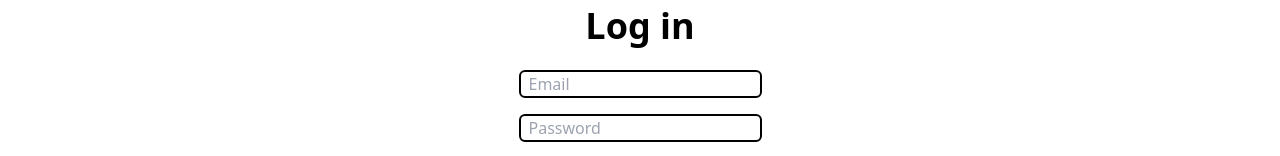
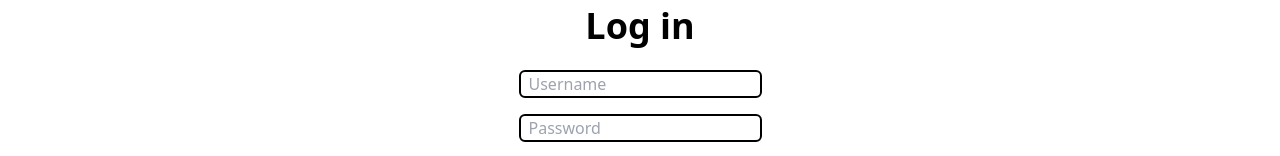
Before and after one commit to papyr-app/frontend, a SvelteKit app: page /login in a window 1280 px wide. Shown: the part 348-504 px from the top of the page. Built offline with nearby package versions, Linux system fonts and the light colour scheme.

Commit message:
API setup WIP

```diff
--- /dev/null
+++ b/src/routes/login/+page.server.ts
@@ -0,0 +1,26 @@
+import type { Actions } from './$types';
+import { error } from '@sveltejs/kit';
+
+export const actions = {
+	default: async ({ request }) => {
+		const formData = await request.formData();
+		const username = formData.get('username');
+		const password = formData.get('password');
+
+		const response = await fetch('http://localhost:5000/api/auth/login', {
+			method: 'POST',
+			headers: {
+				'Content-Type': 'application/json'
+			},
+			body: JSON.stringify({ username, password })
+		});
+
+		if (!response.ok) {
+			const err = await response.json();
+			console.log(err);
+			error(400, err.error);
+		}
+
+		// const data = await response.json();
+	}
+} satisfies Actions;
--- a/src/routes/login/+page.svelte
+++ b/src/routes/login/+page.svelte
@@ -1,21 +1,16 @@
-<script type="ts">
-</script>
-
 <div class="container flex-grow mx-auto flex flex-col items-center justify-center">
 	<h1 class="my-4">Log in</h1>
-	<form class="flex flex-col items-center">
+	<form method="POST" class="flex flex-col items-center">
 		<input
 			class="border-black border-2 rounded-md my-2 pl-2"
-			type="email"
-			id="email"
-			name="email"
-			placeholder="Email"
+			type="text"
+			name="username"
+			placeholder="Username"
 			required
 		/>
 		<input
 			class="border-black border-2 rounded-md my-2 pl-2"
 			type="password"
-			id="password"
 			name="password"
 			placeholder="Password"
 			required
```
